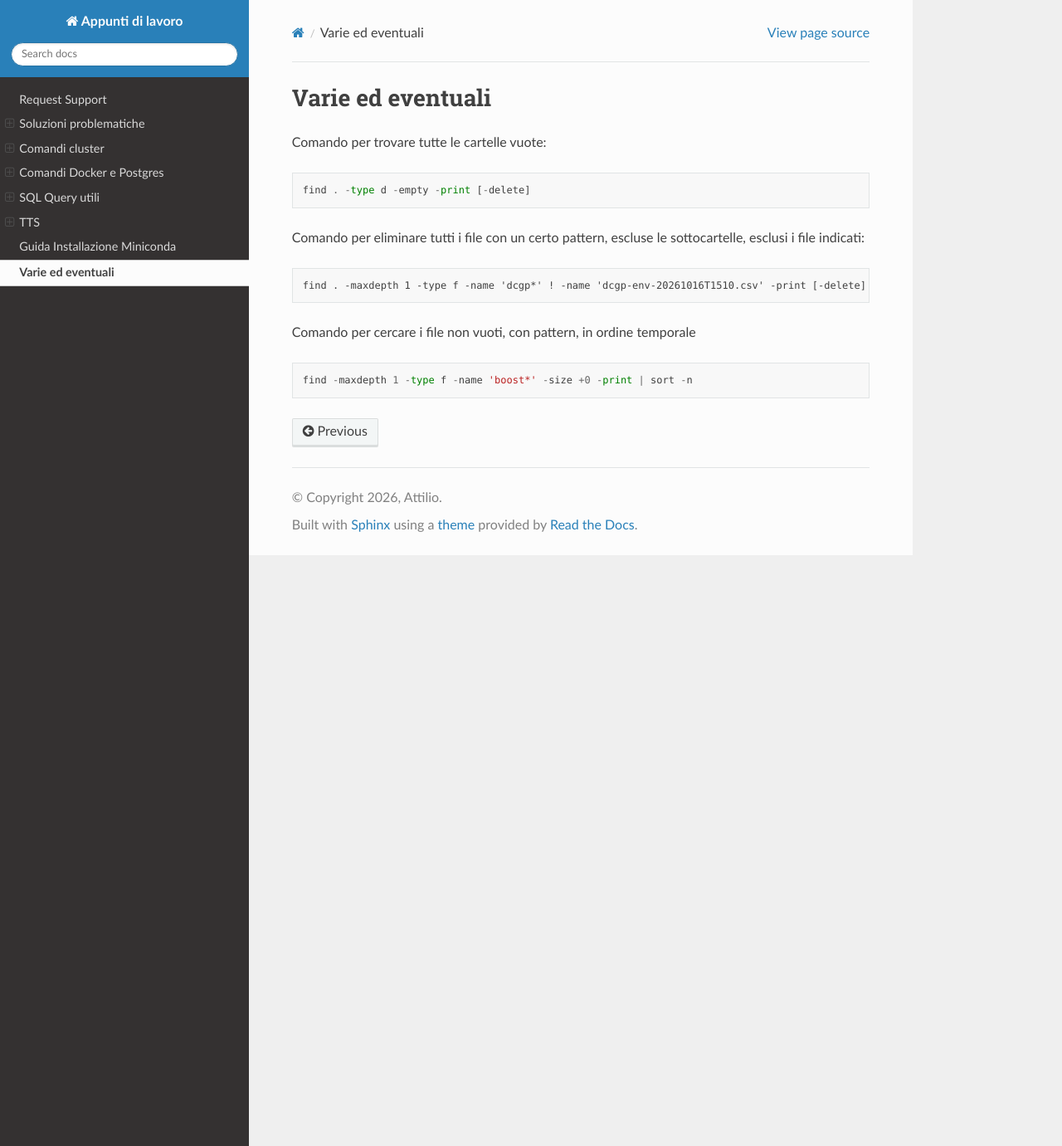
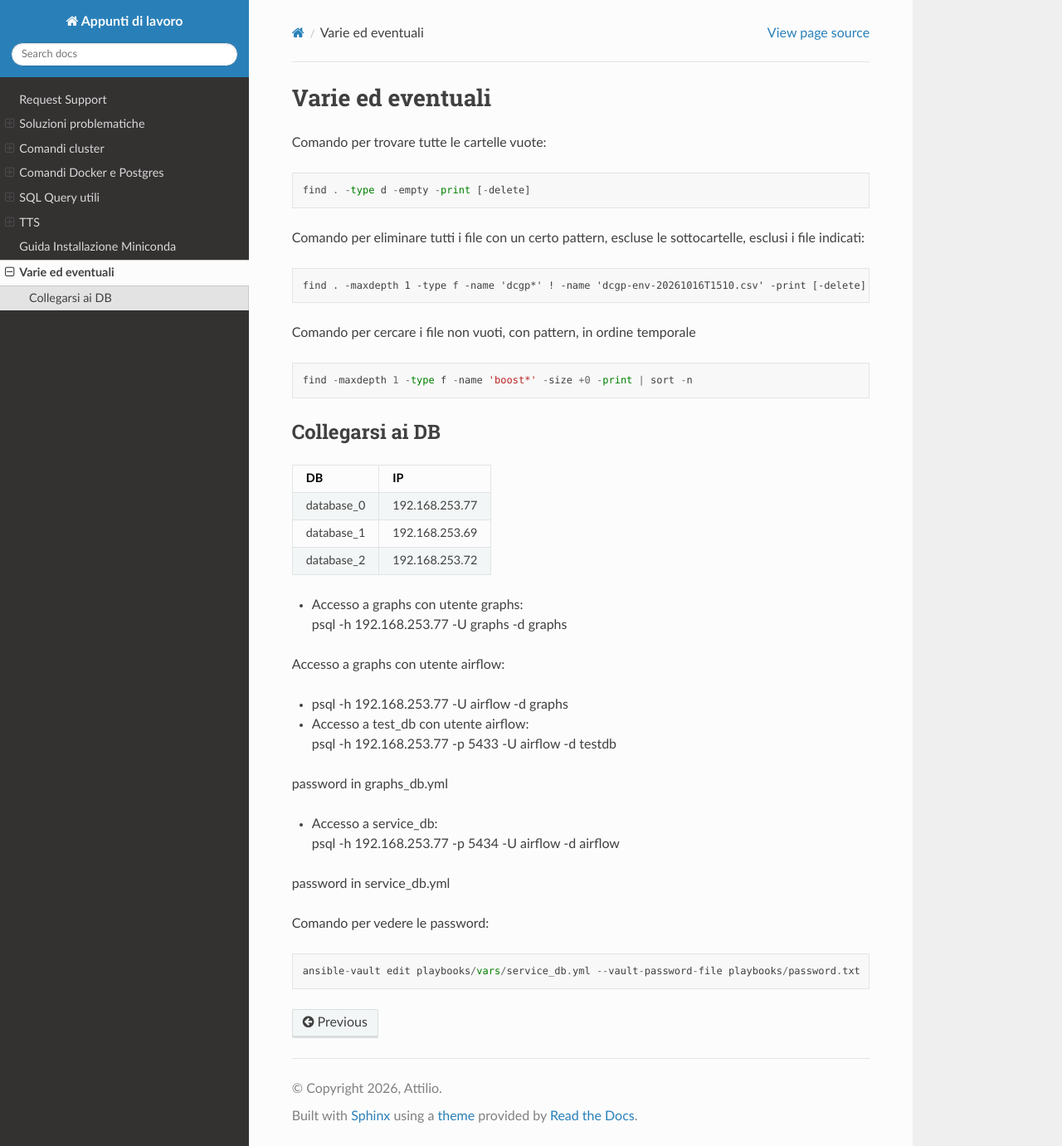
Before and after one commit to Plraska707/appunti_di_lavoro, a Sphinx documentation site: the page built from docs/source/varie.md, in a window 1280 px wide and 1381 px high. Shown: the whole window at 83% size. Built offline with Sphinx 7.4.7 and the Read the Docs theme 3.1.0, drawn with Linux system fonts in a browser that asks for light colours.

Commit message:
comandi accesso db

````diff
--- a/docs/source/varie.md
+++ b/docs/source/varie.md
@@ -15,3 +15,33 @@ Comando per cercare i file non vuoti, con pattern, in ordine temporale
 ```
 find -maxdepth 1 -type f -name 'boost*' -size +0 -print | sort -n
 ```
+
+## Collegarsi ai DB
+
+
+| DB        | IP             |
+| --------- | -------------- |
+|database_0 | 192.168.253.77 |
+|database_1 | 192.168.253.69 |
+|database_2 | 192.168.253.72 |
+
+- Accesso a graphs con utente graphs:
+psql -h 192.168.253.77 -U graphs -d graphs
+
+Accesso a graphs con utente airflow:
+- psql -h 192.168.253.77 -U airflow -d graphs
+
+- Accesso a test_db con utente airflow:
+psql -h 192.168.253.77 -p 5433 -U airflow -d testdb
+
+password in graphs_db.yml
+
+- Accesso a service_db:
+psql -h 192.168.253.77 -p 5434 -U airflow -d airflow
+
+password in service_db.yml
+
+Comando per vedere le password:
+```
+ansible-vault edit playbooks/vars/service_db.yml --vault-password-file playbooks/password.txt
+```
````
